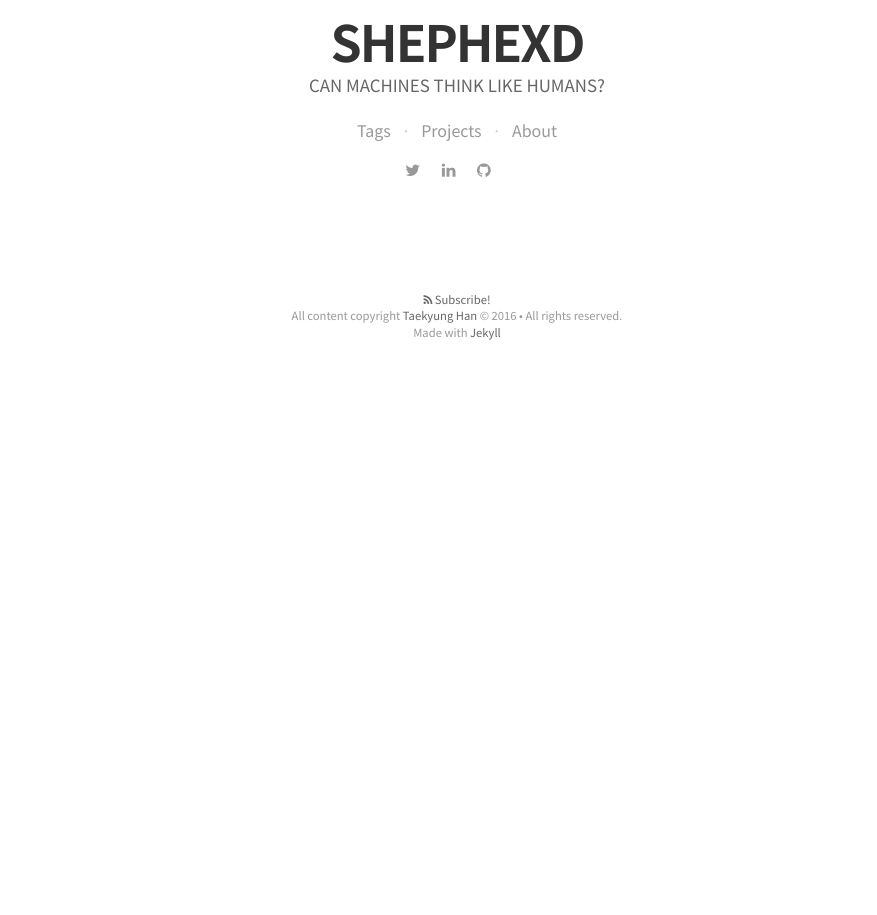
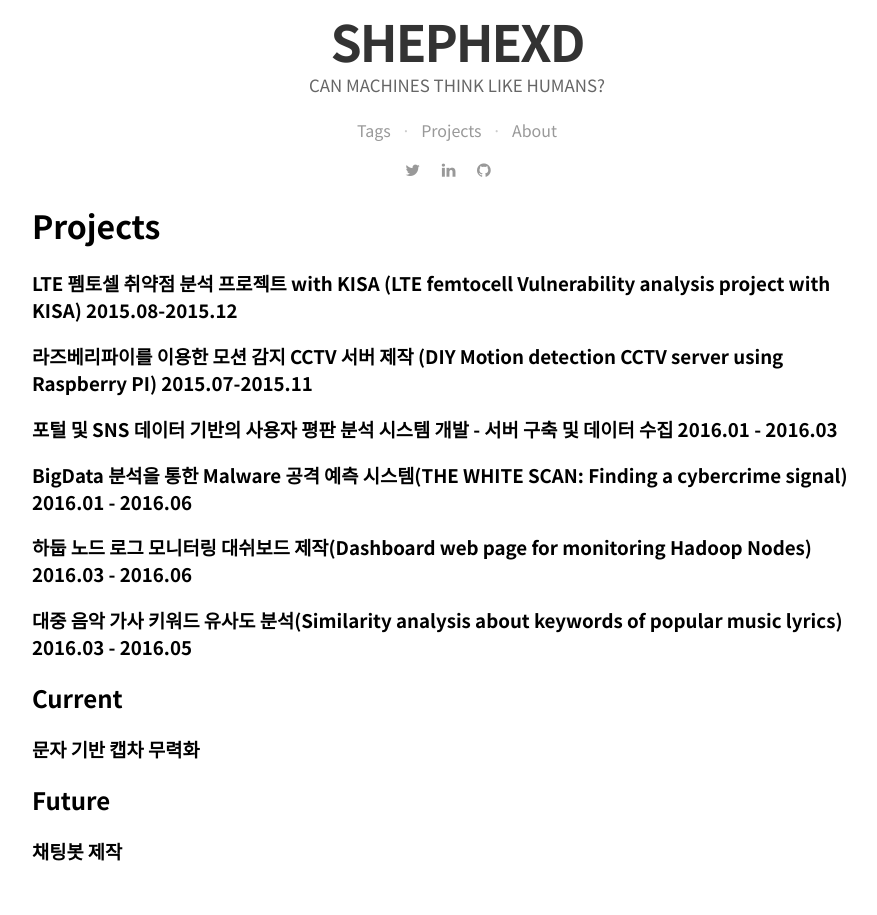
Before and after one commit to Shephexd/shephexd.github.io, a Jekyll site: the page built from projects.md, in a window 1280 px wide. Shown: the part 514-1429 px from the top of the page, without its empty margins (183-1060 px from the left). Built offline with Jekyll 4.4.1, drawn with Linux system fonts in a browser that asks for light colours; nearby versions of some CDN libraries; some web fonts are replaced; before the commit the page ends 900 px from its top, so only the background shows below that.

Commit message:
layout update and projects page is changed

```diff
--- a/_sass/post.sass
+++ b/_sass/post.sass
@@ -1,3 +1,4 @@
+
 
 .post,
 .content
@@ -191,7 +192,7 @@
       letter-spacing: -0.02em
       font-weight: 200
       font-style: normal
-      font-size: 16px
+      font-size: 18px
       line-height: 1.1
       margin: 0
       font-family: $font-sans
--- a/projects.html
+++ /dev/null
@@ -1,26 +0,0 @@
----
-layout: page
-title: Projects
-permalink: /projects/
----
-    <div class="container featured">
-        {% for post in site.projects.featured %}
-            {{ post }}
-            {{ post.url }}
-        <!--
-        <article class="post" itemscope itemtype="http://schema.org/BlogPosting" role="article">
-            <div class="article-item">
-                <header class="post-header">
-                    <h2 class="post-title" itemprop="name"><a href="{{ post.url }}" itemprop="url">{{ post.title }}</a></h2>
-                </header>
-                <section class="post-excerpt" itemprop="description">
-                    <p>{{ post.content | strip_html | truncatewords: 50 }}</p>
-                </section>
-                <div class="post-meta">
-                    <time datetime="{{ post.date | date_to_long_string }}">{{ post.date | date_to_long_string }}</time>
-                </div>
-            </div>
-        </article>
-        -->
-        {% endfor %}
-    </div>
--- /dev/null
+++ b/projects.md
@@ -0,0 +1,27 @@
+---
+layout: page
+title: Projects
+permalink: /projects/
+---
+
+# Projects
+
+### LTE 펨토셀 취약점 분석 프로젝트 with KISA (LTE femtocell Vulnerability analysis project with KISA) 2015.08-2015.12
+
+### 라즈베리파이를 이용한 모션 감지 CCTV 서버 제작 (DIY Motion detection CCTV server using Raspberry PI) 2015.07-2015.11
+
+### 포털 및 SNS 데이터 기반의 사용자 평판 분석 시스템 개발 - 서버 구축 및 데이터 수집 2016.01 - 2016.03
+
+### BigData 분석을 통한 Malware 공격 예측 시스템(THE WHITE SCAN: Finding a cybercrime signal) 2016.01 - 2016.06
+
+### 하둡 노드 로그 모니터링 대쉬보드 제작(Dashboard web page for monitoring Hadoop Nodes) 2016.03 - 2016.06
+
+### 대중 음악 가사 키워드 유사도 분석(Similarity analysis about keywords of popular music lyrics) 2016.03 - 2016.05
+
+## Current
+
+### 문자 기반 캡차 무력화
+
+## Future
+
+### 채팅봇 제작
```
Also changed, not shown: _posts/2016-04-08-Docker_use.md (+9 -1 lines), _posts/2016-09-16-Machine_learning.md (+6 -1 lines), assets/post_images/docker/Docker_and_Downloads_and_Getting_Started.png (added).
